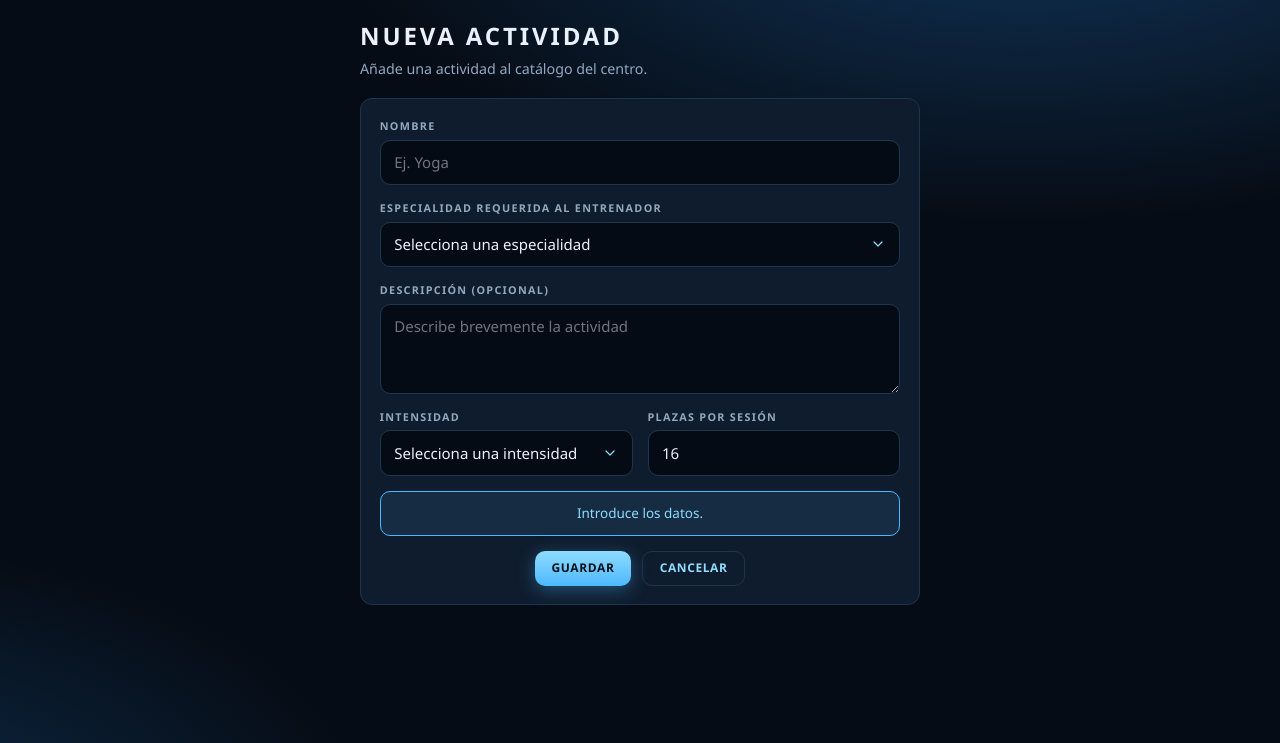
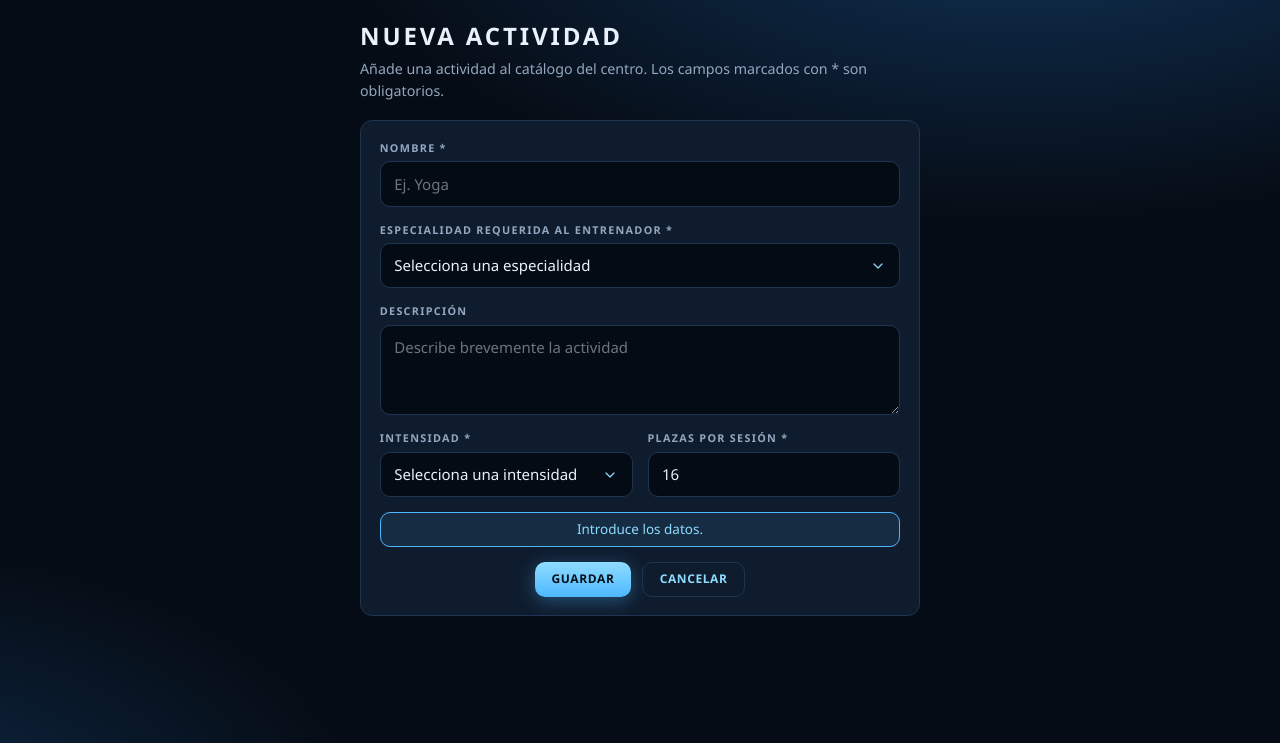
Before and after one commit to Ferranarna/GenteFit, an ASP.NET Core app: page /Actividades/Crear in a window 1280 px wide. Shown: the part 57-800 px from the top of the page. Run offline with ASP.NET Core 8, Linux system fonts and the light colour scheme; the visitor is signed in with stand-in values (Sample User, id 1).

Commit message:
Actualización readme y campos obligatorios marcados con *

```diff
--- a/src/GenteFit.Web/Views/Actividades/Formulario.cshtml
+++ b/src/GenteFit.Web/Views/Actividades/Formulario.cshtml
@@ -10,6 +10,7 @@
     <p class="gf-subtitulo">
         @(Model.EsNueva ? "Añade una actividad al catálogo del centro."
                 : "Cambia los datos y pulsa Guardar. Las sesiones ya programadas se mantienen.")
+        Los campos marcados con * son obligatorios.
     </p>
 
     <form class="gf-tarjeta" method="post" asp-action="Guardar">
@@ -17,13 +18,13 @@
 
         <div class="row g-3">
             <div class="col-12">
-                <label class="gf-etiqueta" asp-for="Nombre">Nombre</label>
+                <label class="gf-etiqueta" asp-for="Nombre">Nombre *</label>
                 <input class="form-control" asp-for="Nombre" placeholder="Ej. Yoga" />
                 <span class="gf-campo-error" asp-validation-for="Nombre"></span>
             </div>
 
             <div class="col-12">
-                <label class="gf-etiqueta" asp-for="Especialidad">Especialidad requerida al entrenador</label>
+                <label class="gf-etiqueta" asp-for="Especialidad">Especialidad requerida al entrenador *</label>
                 <select class="form-select" asp-for="Especialidad">
                     <option value="">Selecciona una especialidad</option>
                     @foreach (var e in Enum.GetValues<Especialidad>())
@@ -35,14 +36,14 @@
             </div>
 
             <div class="col-12">
-                <label class="gf-etiqueta" asp-for="Descripcion">Descripción (opcional)</label>
+                <label class="gf-etiqueta" asp-for="Descripcion">Descripción</label>
                 <textarea class="form-control" asp-for="Descripcion" rows="3"
                           placeholder="Describe brevemente la actividad"></textarea>
                 <span class="gf-campo-error" asp-validation-for="Descripcion"></span>
             </div>
 
             <div class="col-md-6">
-                <label class="gf-etiqueta" asp-for="Intensidad">Intensidad</label>
+                <label class="gf-etiqueta" asp-for="Intensidad">Intensidad *</label>
                 <select class="form-select" asp-for="Intensidad">
                     <option value="">Selecciona una intensidad</option>
                     @foreach (var i in Enum.GetValues<Intensidad>())
@@ -54,7 +55,7 @@
             </div>
 
             <div class="col-md-6">
-                <label class="gf-etiqueta" asp-for="LimiteUsuarios">Plazas por sesión</label>
+                <label class="gf-etiqueta" asp-for="LimiteUsuarios">Plazas por sesión *</label>
                 <input class="form-control" asp-for="LimiteUsuarios" type="number" />
                 <span class="gf-campo-error" asp-validation-for="LimiteUsuarios"></span>
             </div>
--- a/src/GenteFit.Web/Views/Cuenta/CambiarContrasena.cshtml
+++ b/src/GenteFit.Web/Views/Cuenta/CambiarContrasena.cshtml
@@ -3,12 +3,13 @@
 }
 <div class="gf-estrecho">
     <h1>Cambiar contraseña</h1>
+    <p class="gf-subtitulo">Escribe tu contraseña actual y la nueva. Los campos marcados con * son obligatorios.</p>
 
     <form class="gf-tarjeta" method="post" asp-action="CambiarContrasena">
-        <label class="gf-etiqueta" for="actual">Contraseña actual</label>
+        <label class="gf-etiqueta" for="actual">Contraseña actual *</label>
         <input class="form-control mb-3" id="actual" name="actual" type="password" />
 
-        <label class="gf-etiqueta" for="nueva">Contraseña nueva</label>
+        <label class="gf-etiqueta" for="nueva">Contraseña nueva *</label>
         <input class="form-control" id="nueva" name="nueva" type="password" />
 
         @if (ViewBag.Error != null)
--- a/src/GenteFit.Web/Views/MisCitas/Index.cshtml
+++ b/src/GenteFit.Web/Views/MisCitas/Index.cshtml
@@ -54,7 +54,7 @@
         <form method="post" asp-action="Reservar">
             <div class="gf-citas-filtro">
                 <div>
-                    <label class="gf-etiqueta" for="personaId">@Model.EtiquetaOtro</label>
+                    <label class="gf-etiqueta" for="personaId">@Model.EtiquetaOtro *</label>
                     <select class="form-select" id="personaId" name="personaId">
                         @foreach (var p in Model.Personas)
                         {
@@ -63,7 +63,7 @@
                     </select>
                 </div>
                 <div>
-                    <label class="gf-etiqueta" for="dia-cita">Día</label>
+                    <label class="gf-etiqueta" for="dia-cita">Día *</label>
                     <input class="form-control" type="date" id="dia-cita" name="dia" value="@Fecha(Model.Dia)"
                            min="@Fecha(DateTime.Today)" />
                 </div>
--- a/src/GenteFit.Web/Views/MisRutinas/AnadirDesdeCatalogo.cshtml
+++ b/src/GenteFit.Web/Views/MisRutinas/AnadirDesdeCatalogo.cshtml
@@ -20,7 +20,7 @@
     {
         <form class="gf-tarjeta" method="post" asp-action="AnadirDesdeCatalogo">
             <input type="hidden" name="ejercicioId" value="@Model.Ejercicio.EjercicioId" />
-            <label class="gf-etiqueta" for="rutinaId">Rutina</label>
+            <label class="gf-etiqueta" for="rutinaId">Rutina *</label>
             <select class="form-select" id="rutinaId" name="rutinaId" required>
                 @foreach (var r in Model.Rutinas)
                 {
--- a/src/GenteFit.Web/Views/MisRutinas/Index.cshtml
+++ b/src/GenteFit.Web/Views/MisRutinas/Index.cshtml
@@ -70,7 +70,7 @@
         <h2 class="gf-titulo-tarjeta">Nueva rutina</h2>
         <form method="post" asp-action="Crear">
             <input type="hidden" name="clienteId" value="@cliente?.UsuarioId" />
-            <label class="gf-etiqueta" for="nombre-nueva">Nombre de la rutina</label>
+            <label class="gf-etiqueta" for="nombre-nueva">Nombre de la rutina *</label>
             <input class="form-control" id="nombre-nueva" name="nombre" maxlength="100" placeholder="Ej. Pierna y glúteo" />
 
             <div class="gf-botones mt-3">
--- a/src/GenteFit.Web/Views/Salas/Formulario.cshtml
+++ b/src/GenteFit.Web/Views/Salas/Formulario.cshtml
@@ -10,6 +10,7 @@
     <p class="gf-subtitulo">
         @(Model.EsNueva ? "Añade una sala al centro. Todas las salas admiten hasta 16 participantes."
                 : "Cambia los datos y pulsa Guardar. Las sesiones ya programadas en la sala se mantienen.")
+        Los campos marcados con * son obligatorios.
     </p>
 
     <form class="gf-tarjeta" method="post" asp-action="Guardar">
@@ -17,13 +18,13 @@
 
         <div class="row g-3">
             <div class="col-12">
-                <label class="gf-etiqueta" asp-for="Nombre">Nombre de la sala</label>
+                <label class="gf-etiqueta" asp-for="Nombre">Nombre de la sala *</label>
                 <input class="form-control" asp-for="Nombre" placeholder="Ej. Sala Delta" />
                 <span class="gf-campo-error" asp-validation-for="Nombre"></span>
             </div>
 
             <div class="col-12">
-                <label class="gf-etiqueta" asp-for="Ubicacion">Ubicación</label>
+                <label class="gf-etiqueta" asp-for="Ubicacion">Ubicación *</label>
                 <select class="form-select" asp-for="Ubicacion">
                     <option value="">Selecciona una planta</option>
                     @foreach (var u in Enum.GetValues<Ubicacion>())
--- a/src/GenteFit.Web/Views/Usuarios/Formulario.cshtml
+++ b/src/GenteFit.Web/Views/Usuarios/Formulario.cshtml
@@ -16,8 +16,7 @@
     <h1>@titulo</h1>
     <p class="gf-subtitulo">
         @(Model.EsNueva ? "Rellena los datos. Los campos marcados con * son obligatorios."
-                : "Cambia los datos y pulsa Guardar.")
-    </p>
+                : "Cambia los datos y pulsa Guardar. Los campos marcados con * son obligatorios.")
 
     <form class="gf-tarjeta" method="post" asp-action="Guardar">
         <input type="hidden" asp-for="UsuarioId" />
--- a/src/GenteFit.Web/wwwroot/css/site.css
+++ b/src/GenteFit.Web/wwwroot/css/site.css
@@ -391,7 +391,7 @@ input[type="time"]::-webkit-calendar-picker-indicator {
 .gf-aviso {
     border-radius: 10px;
     border: 1px solid;
-    padding: .75rem 1rem;
+    padding: .4rem 1rem;
     margin: 1rem 0;
     text-align: center;
     font-size: .9rem;
@@ -1020,7 +1020,7 @@ th[aria-sort="descending"] .gf-ordenar::after {
 /* ===== Filas seleccionables: se elige pulsando la fila, sin círculo ===== */
 /* El radio sigue ahí (teclado y lectores de pantalla) pero no se ve; la fila elegida se tiñe y lleva una barra azul a la izquierda */
 .gf-tabla-seleccion input[type="radio"],
-.gf-sesion input[name="sesionId"] {
+.gf-sesion input[type="radio"][name="sesionId"] {
     position: absolute;
     opacity: 0;
     width: 1px;
@@ -1078,40 +1078,38 @@ th[aria-sort="descending"] .gf-ordenar::after {
     color: var(--gf-texto-suave);
 }
 
-/* Sesiones (encargado): la lista se elige igual */
-.gf-sesion:has(input[name="sesionId"]) {
+/* Sesiones (encargado): la lista se elige igual (solo filas con el radio de elegir, no el campo oculto del botón Reservar) */
+.gf-sesion:has(input[type="radio"][name="sesionId"]) {
     position: relative;
     cursor: pointer;
 }
 
-    .gf-sesion:has(input[name="sesionId"]):hover {
+    .gf-sesion:has(input[type="radio"][name="sesionId"]):hover {
         background: rgba(77, 184, 255, .06);
     }
 
-.gf-sesion:has(input[name="sesionId"]:checked) {
+.gf-sesion:has(input[type="radio"][name="sesionId"]:checked) {
     background: rgba(77, 184, 255, .15);
     box-shadow: inset 3px 0 0 var(--gf-acento);
 }
 
-.gf-sesion:has(input[name="sesionId"]:focus-visible) {
+.gf-sesion:has(input[type="radio"][name="sesionId"]:focus-visible) {
     outline: 2px solid var(--gf-acento-claro);
     outline-offset: -2px;
 }
 
 /* El hueco del radio desaparece (no ocupa una columna) */
-.gf-sesion-accion:has(> input[name="sesionId"]) {
+.gf-sesion-accion:has(> input[type="radio"][name="sesionId"]) {
     display: contents;
 }
 
 @media (min-width: 769px) {
-    .gf-sesion:has(input[name="sesionId"]) {
+    .gf-sesion:has(input[type="radio"][name="sesionId"]) {
         grid-template-columns: 8rem 1fr 1fr;
         padding-left: .9rem;
         padding-right: .9rem;
     }
 }
-
-
 
 /* ===== Mis citas (cliente) ===== */
 .gf-citas {
```
Also changed, not shown: src/GenteFit.Web/Views/Cuenta/MisDatos.cshtml (+5 -4 lines), src/GenteFit.Web/Views/Ejercicios/Formulario.cshtml (+4 -3 lines), src/GenteFit.Web/Views/Sesiones/Formulario.cshtml (+7 -6 lines), README.md.
